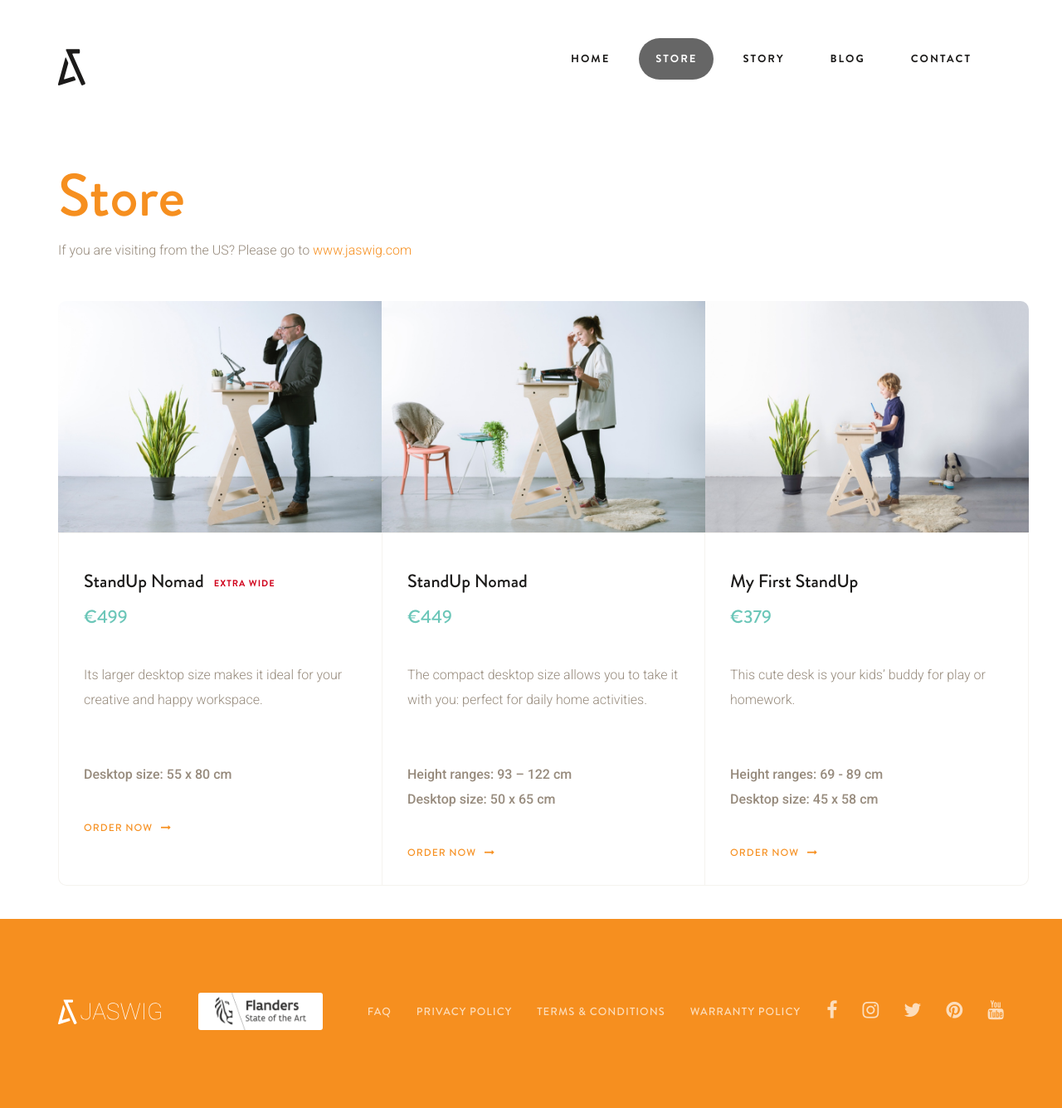
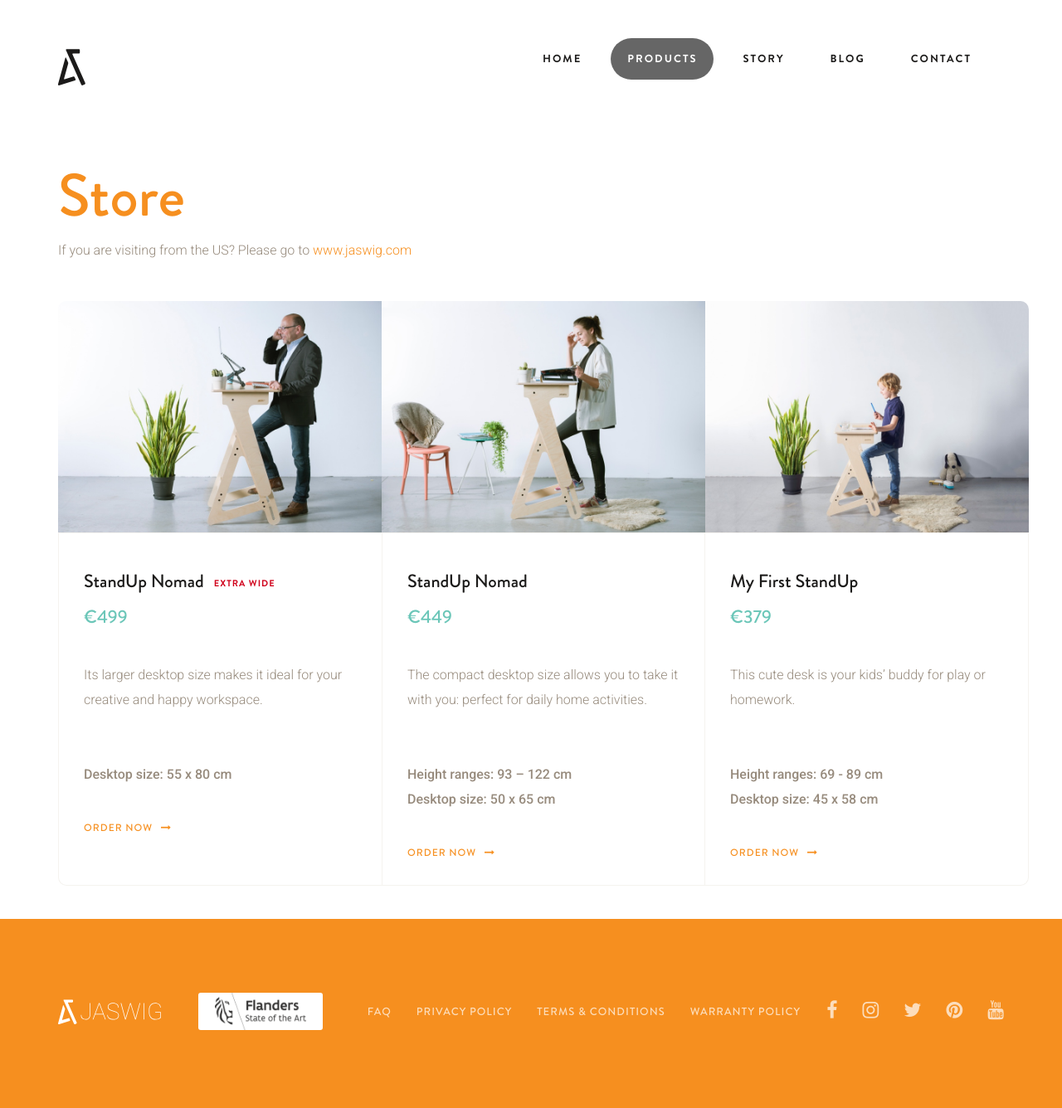
Before and after one commit to samuelrieder/jaswig.github.io, a Jekyll site: the page built from store.html, in a window 1280 px wide. Shown: the whole page at 83% size. Built offline with Jekyll 4.4.1, drawn with Linux system fonts in a browser that asks for light colours; nearby versions of some CDN libraries.

Commit message:
Change Store into products

```diff
--- a/store.html
+++ b/store.html
@@ -1,8 +1,8 @@
 ---
 layout: default
-title: Jaswig's Store | Jaswig
-label: Store
-permalink: /store/
+title: Jaswig's Products | Jaswig
+label: Products
+permalink: /products/
 position: 2
 ---
 
```
